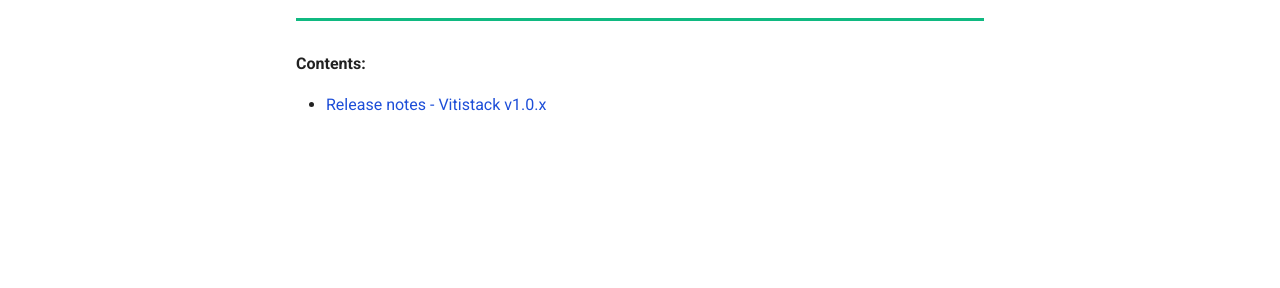
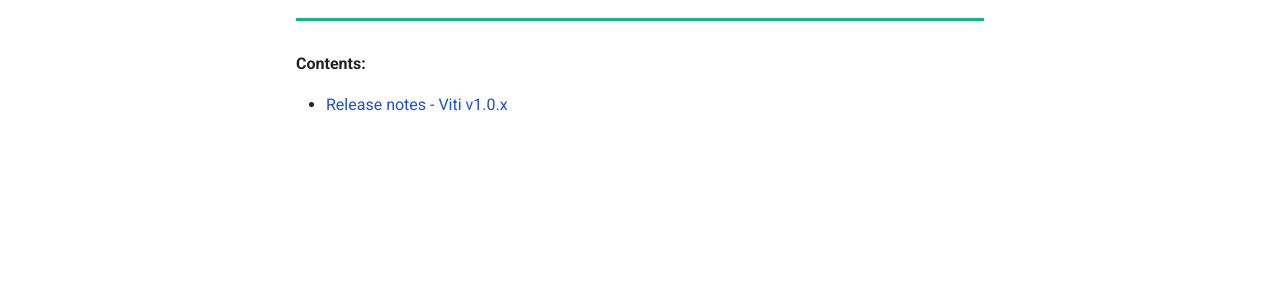
Before and after one commit to vitistack/docs, an MkDocs documentation site: the page built from docs/release_notes/index.md, in a window 1280 px wide. Shown: the part 226-514 px from the top of the page. Built offline with MkDocs 1.6.1 and Material for MkDocs 9.7.7, drawn with Linux system fonts in a browser that asks for light colours; comment, search, counter and statistics services are not loaded.

Commit message:
minor change to release note

```diff
--- a/docs/release_notes/index.md
+++ b/docs/release_notes/index.md
@@ -2,4 +2,4 @@
 
 **Contents:**
 
-- [Release notes - Vitistack v1.0.x](https://docs.vitistack.io/release_notes/v1.0.x/v1_0_x/)
+- [Release notes - Viti v1.0.x](https://docs.vitistack.io/release_notes/v1.0.x/v1_0_x/)
```
